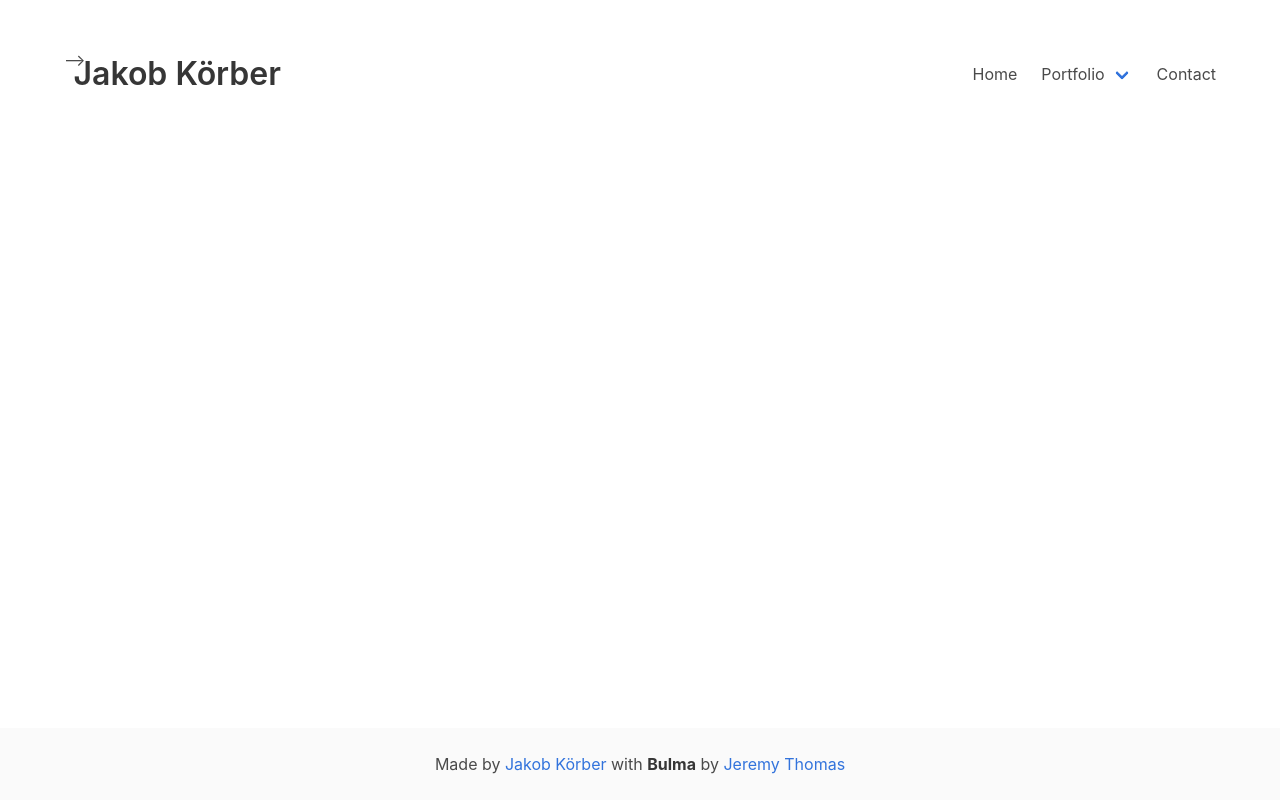
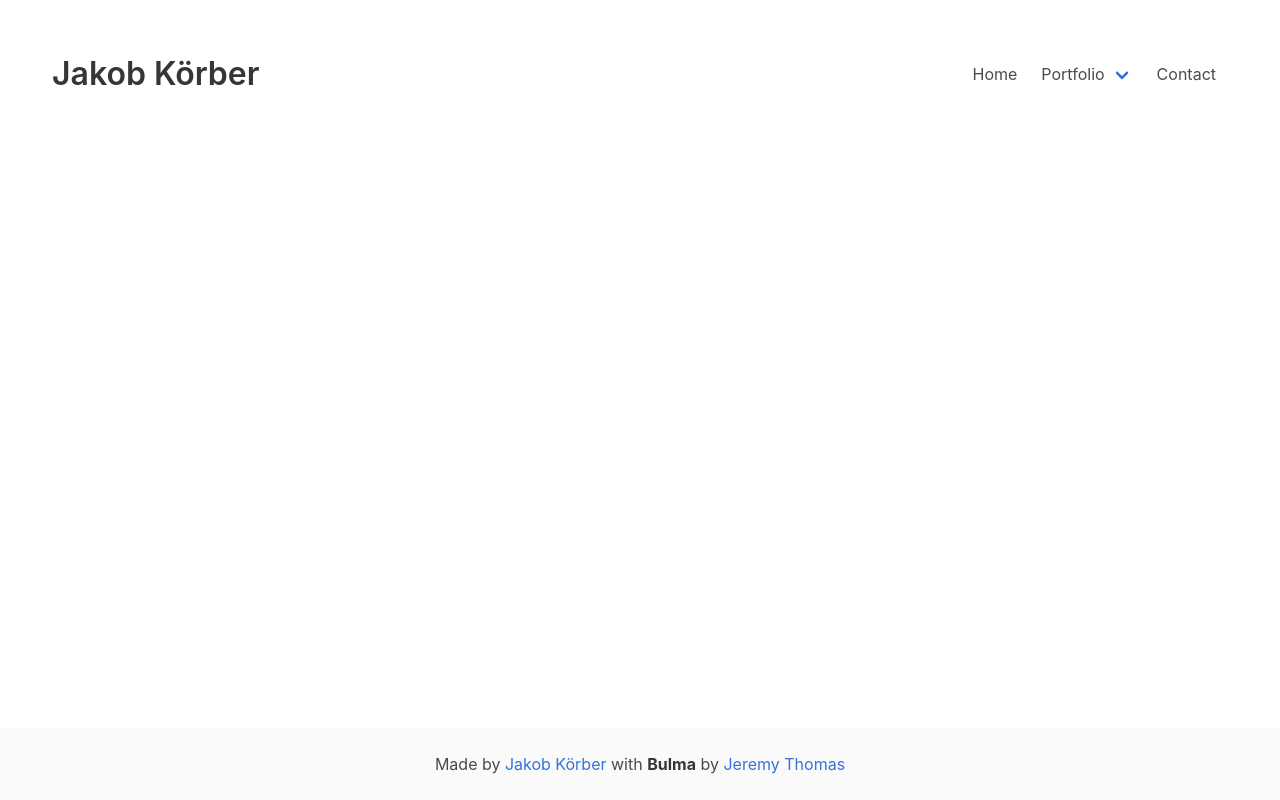
Before and after one commit to jakobkoerber/jakobkoerber.github.io, a plain HTML site: page index.html in a window 1280 px wide. Drawn offline with Linux system fonts and the light colour scheme.

Commit message:
Update index.html

```diff
--- a/index.html
+++ b/index.html
@@ -23,7 +23,7 @@
         <div class="container">
             <!-- Navbar. -->
             <nav class="navbar" aria-label="main navigation">
-                <div class="container">-->
+                <div class="container">
 
                     <!-- Brand. -->
                     <div class="navbar-brand">
```
